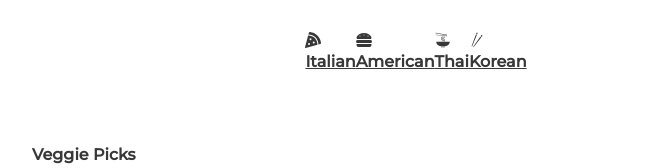
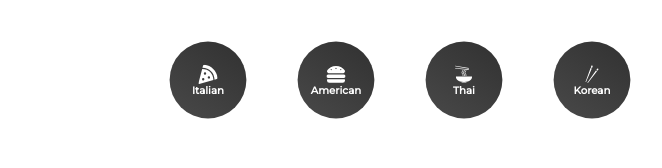
Before and after one commit to mdugay4/recipe-book, a React (Create React App) app: page / in a window 1280 px wide. Shown: the top 168 px of the page, without its empty margins (224-886 px from the left). Built offline with nearby package versions, Linux system fonts and the light colour scheme; no server answers.

Commit message:
Styled NavLink Filters

```diff
--- a/src/components/Category.jsx
+++ b/src/components/Category.jsx
@@ -6,22 +6,22 @@
 function Category() {
     return (
         <List>
-            <NavLink to={'/cuisine/Italian'}>
+            <SLink to={'/cuisine/Italian'}>
                 <FaPizzaSlice />
                 <h4>Italian</h4>
-            </NavLink>
-            <NavLink to={'/cuisine/American'}>
+            </SLink>
+            <SLink to={'/cuisine/American'}>
                 <FaHamburger />
                 <h4>American</h4>
-            </NavLink>
-            <NavLink to={'/cuisine/Thai'}>
+            </SLink>
+            <SLink to={'/cuisine/Thai'}>
                 <GiNoodles />
                 <h4>Thai</h4>
-            </NavLink>
-            <NavLink to={'/cuisine/Korean'}>
+            </SLink>
+            <SLink to={'/cuisine/Korean'}>
                 <GiChopsticks />
                 <h4>Korean</h4>
-            </NavLink>
+            </SLink>
         </List>
     );
 }
@@ -32,4 +32,41 @@
     margin: 2rem 0rem;
 `;
 
+const SLink = styled(NavLink)`
+    display: flex;
+    flex-direction: column;
+    justify-content: center;
+    align-items: center;
+    border-radius: 50%;
+    margin-right: 2rem;
+    text-decoration: none;
+    background: linear-gradient(35deg, #494949, #313131);
+    width: 6rem;
+    height: 6rem;
+    cursor: pointer;
+    transform: scale(0.8);
+
+    h4 {
+        color: white;
+        font-size: 0.8rem;
+    }
+
+    svg {
+        color: white;
+        font-size: 1.5rem;
+    }
+
+    &.active {
+        background: linear-gradient(to right, #f27121, #e94057);
+
+        svg {
+            color: white;
+        }
+
+        h4 {
+            color: white;
+        }
+    }
+`;
+
 export default Category;
```
